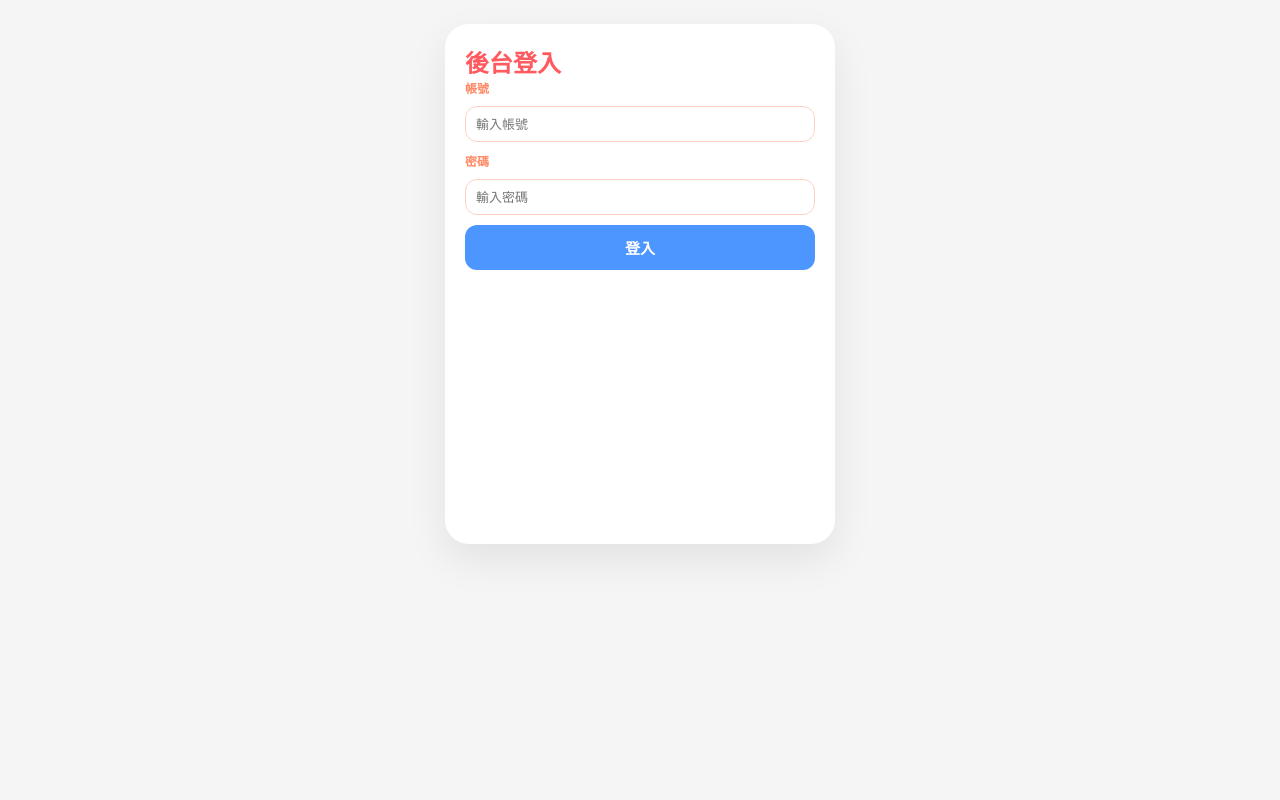
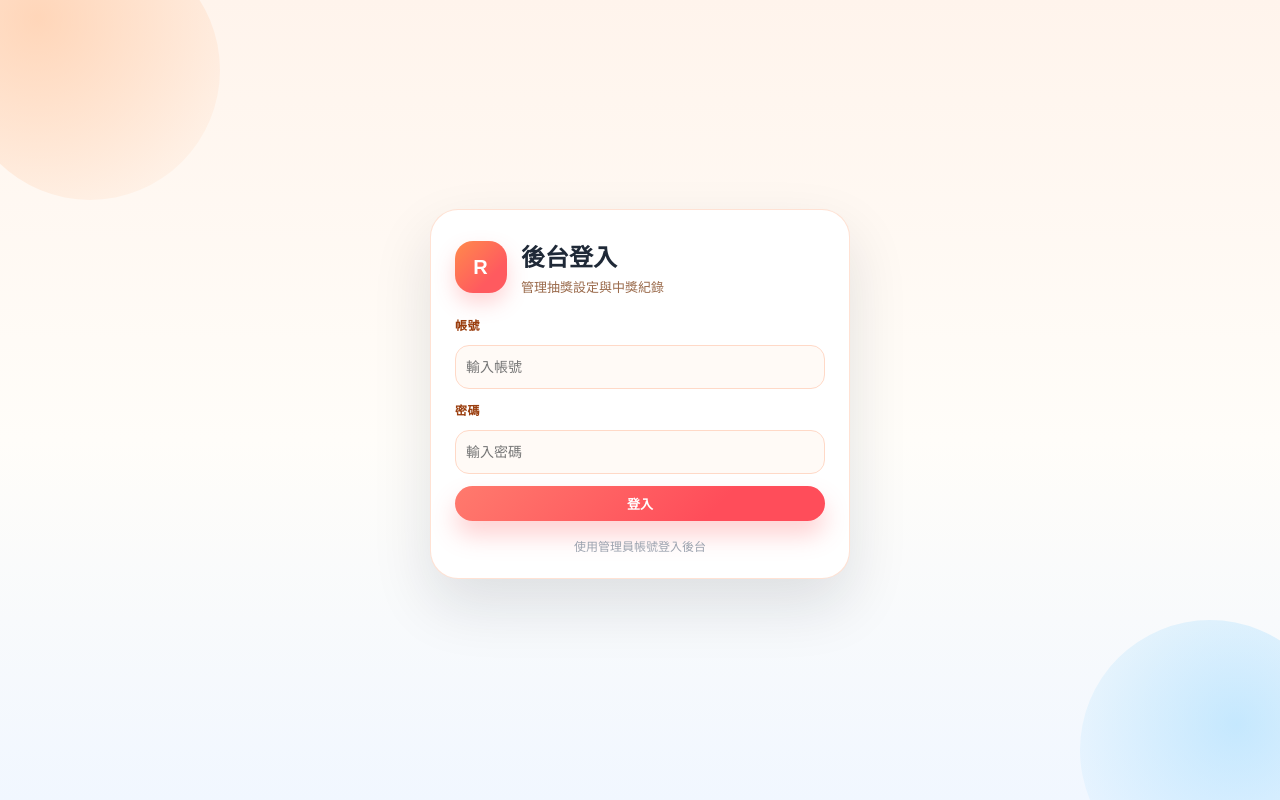
Before and after one commit to Andox927/roulettegame, a Django app: page /login/ in a window 1280 px wide. Run offline with Django 5.2, Linux system fonts and the light colour scheme.

Commit message:
feat: Implement logout functionality and enhance login page design

```diff
--- a/roulette_project/urls.py
+++ b/roulette_project/urls.py
@@ -9,5 +9,5 @@ urlpatterns = [
     path('api/new-activity/', views.api_new_activity, name='api_new_activity'),
     path('api/delete-activity/', views.api_delete_activity, name='api_delete_activity'),
     path('login/', auth_views.LoginView.as_view(template_name='login.html'), name='login'),
-    path('logout/', auth_views.LogoutView.as_view(), name='logout'),
+    path('logout/', views.logout_view, name='logout'),
 ]
--- a/static/css/style.css
+++ b/static/css/style.css
@@ -56,6 +56,142 @@ body.backend-page {
   min-height: 520px;
 }
 
+body.login-page {
+  background: linear-gradient(180deg, #fff4ec 0%, #fffdf9 55%, #f1f7ff 100%);
+}
+
+.login-layout {
+  align-items: center;
+  padding: 48px 16px 60px;
+  position: relative;
+  overflow: hidden;
+}
+
+.login-layout::before,
+.login-layout::after {
+  content: "";
+  position: absolute;
+  width: 260px;
+  height: 260px;
+  border-radius: 50%;
+  background: radial-gradient(circle at 30% 30%, rgba(255, 189, 143, 0.55), rgba(255, 189, 143, 0));
+  z-index: 0;
+}
+
+.login-layout::before {
+  top: -60px;
+  left: -40px;
+}
+
+.login-layout::after {
+  bottom: -80px;
+  right: -60px;
+  background: radial-gradient(circle at 60% 40%, rgba(140, 212, 255, 0.45), rgba(140, 212, 255, 0));
+}
+
+.login-shell {
+  width: 100%;
+  max-width: 420px;
+  position: relative;
+  z-index: 1;
+}
+
+.login-card {
+  background: #ffffff;
+  border-radius: 28px;
+  padding: 28px 24px 24px;
+  border: 1px solid rgba(255, 171, 132, 0.35);
+  box-shadow: 0 26px 60px rgba(15, 23, 42, 0.12);
+}
+
+.login-header {
+  display: flex;
+  align-items: center;
+  gap: 14px;
+}
+
+.login-logo {
+  width: 52px;
+  height: 52px;
+  border-radius: 18px;
+  background: linear-gradient(135deg, #ff8a4c 0%, #ff5a5f 70%);
+  display: flex;
+  align-items: center;
+  justify-content: center;
+  color: #fff;
+  font-size: 20px;
+  font-weight: 800;
+  letter-spacing: 1px;
+  box-shadow: 0 10px 20px rgba(255, 90, 95, 0.25);
+}
+
+.login-title {
+  font-size: 24px;
+  font-weight: 800;
+  color: #1f2937;
+}
+
+.login-subtitle {
+  margin-top: 4px;
+  font-size: 13px;
+  color: #9a6a4b;
+}
+
+.login-form {
+  display: flex;
+  flex-direction: column;
+  margin-top: 20px;
+  gap: 12px;
+}
+
+.login-page .field-label {
+  color: #9a3d0d;
+  font-size: 12px;
+  letter-spacing: 0.4px;
+}
+
+.login-page .input {
+  height: 44px;
+  border-radius: 14px;
+  background: #fffaf6;
+  border: 1px solid #ffd9c7;
+  font-size: 14px;
+  transition: box-shadow 0.2s ease, border-color 0.2s ease;
+}
+
+.login-page .input:focus {
+  outline: none;
+  border-color: #ff8a4c;
+  box-shadow: 0 0 0 3px rgba(255, 138, 76, 0.18);
+}
+
+.login-submit {
+  background: linear-gradient(135deg, #ff7a6d 0%, #ff4d5a 70%);
+  color: #fff;
+  border-radius: 16px;
+  width: 100%;
+  padding: 12px 16px;
+  font-size: 15px;
+  font-weight: 700;
+  box-shadow: 0 14px 24px rgba(255, 90, 95, 0.28);
+}
+
+.login-error {
+  background: #fff1f2;
+  border: 1px solid #fecdd3;
+  color: #be123c;
+  padding: 8px 10px;
+  border-radius: 12px;
+  font-weight: 600;
+}
+
+.login-hint {
+  margin-top: 16px;
+  font-size: 12px;
+  color: #9ca3af;
+  text-align: center;
+}
+
 .header {
   display: flex;
   justify-content: space-between;
@@ -68,6 +204,11 @@ body.backend-page {
 .header-actions {
   display: flex;
   gap: 8px;
+}
+
+.logout-form {
+  margin: 0;
+  display: inline-flex;
 }
 
 .title {
@@ -495,12 +636,6 @@ body.backend-page {
   overflow-y: auto;
 }
 
-.login-form {
-  display: flex;
-  flex-direction: column;
-  gap: 10px;
-}
-
 .error {
   color: #dc2626;
   font-size: 12px;
@@ -512,6 +647,19 @@ body.backend-page {
     min-height: auto;
   }
 
+  .login-layout {
+    padding: 32px 12px 40px;
+  }
+
+  .login-card {
+    padding: 22px 18px 20px;
+    border-radius: 22px;
+  }
+
+  .login-title {
+    font-size: 22px;
+  }
+
   .wheel-frame {
     width: min(300px, 100%);
   }
--- a/templates/backend.html
+++ b/templates/backend.html
@@ -10,7 +10,10 @@
       <div class="title">後台設定</div>
       <div class="header-actions">
         <a class="btn ghost" href="/">回到前台</a>
-        <a class="btn ghost" href="/logout/">登出</a>
+        <form class="logout-form" method="post" action="/logout/">
+          {% csrf_token %}
+          <button class="btn ghost" type="submit">登出</button>
+        </form>
       </div>
     </div>
 
--- a/templates/login.html
+++ b/templates/login.html
@@ -4,20 +4,34 @@
 {% block body_class %}login-page{% endblock %}
 
 {% block content %}
-<div class="page">
-  <div class="phone login">
-    <div class="title">後台登入</div>
-    <form method="post" class="login-form">
-      {% csrf_token %}
-      <label class="field-label">帳號</label>
-      <input class="input" type="text" name="username" placeholder="輸入帳號" required />
-      <label class="field-label">密碼</label>
-      <input class="input" type="password" name="password" placeholder="輸入密碼" required />
-      {% if form.errors %}
-        <div class="error">帳號或密碼錯誤</div>
-      {% endif %}
-      <button class="btn save" type="submit">登入</button>
-    </form>
+<div class="page login-layout">
+  <div class="login-shell">
+    <div class="login-card">
+      <div class="login-header">
+        <div class="login-logo">R</div>
+        <div>
+          <div class="login-title">後台登入</div>
+          <div class="login-subtitle">管理抽獎設定與中獎紀錄</div>
+        </div>
+      </div>
+
+      <form method="post" class="login-form">
+        {% csrf_token %}
+        <label class="field-label" for="login-username">帳號</label>
+        <input id="login-username" class="input" type="text" name="username" placeholder="輸入帳號" required />
+
+        <label class="field-label" for="login-password">密碼</label>
+        <input id="login-password" class="input" type="password" name="password" placeholder="輸入密碼" required />
+
+        {% if form.errors %}
+          <div class="error login-error">帳號或密碼錯誤</div>
+        {% endif %}
+
+        <button class="btn login-submit" type="submit">登入</button>
+      </form>
+
+      <div class="login-hint">使用管理員帳號登入後台</div>
+    </div>
   </div>
 </div>
 {% endblock %}
```
Also changed, not shown: roulette_app/views.py (+7 -0 lines).
